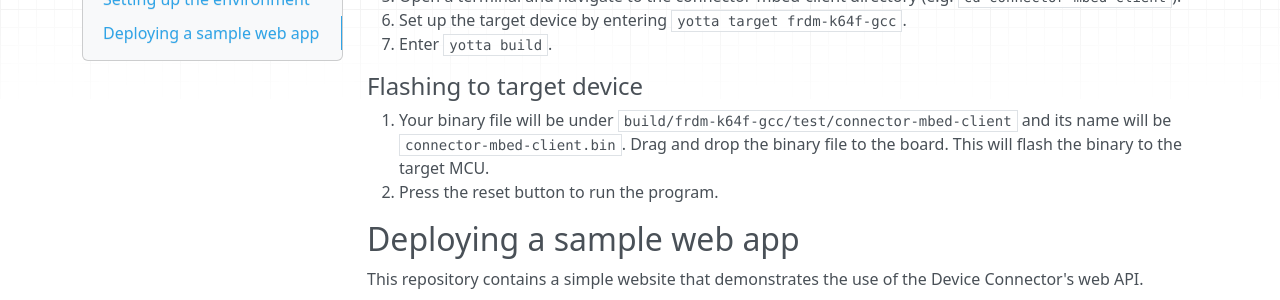
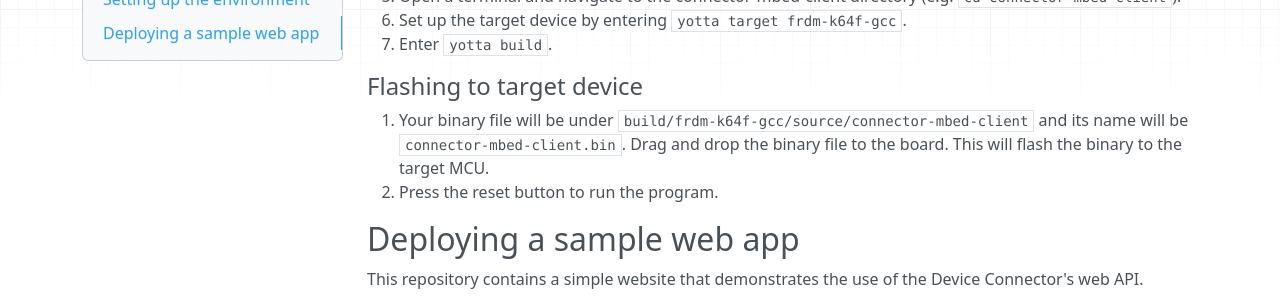
Before and after one commit to rainierwolfcastle/docs, an MkDocs documentation site: the page built from Docs/GettingStarted/Intro.md, in a window 1280 px wide and 900 px high, scrolled down 899 px. Shown: the part 207-507 px from the top of the window. Built offline with MkDocs 1.6.1, drawn with Linux system fonts in a browser that asks for light colours; nearby versions of some CDN libraries; old or Windows-style settings are respelled for this version of MkDocs.

Commit message:
file path is wrong

```diff
--- a/Docs/GettingStarted/Intro.md
+++ b/Docs/GettingStarted/Intro.md
@@ -43,7 +43,7 @@ There are three main phases to this example:
 
 #### Flashing to target device
 
-1. Your binary file will be under `build/frdm-k64f-gcc/test/connector-mbed-client` and its name will be `connector-mbed-client.bin`. Drag and drop the binary file to the board. This will flash the binary to the target MCU.
+1. Your binary file will be under `build/frdm-k64f-gcc/source/connector-mbed-client` and its name will be `connector-mbed-client.bin`. Drag and drop the binary file to the board. This will flash the binary to the target MCU.
 2. Press the reset button to run the program.
 
 ## Deploying a sample web app
```
